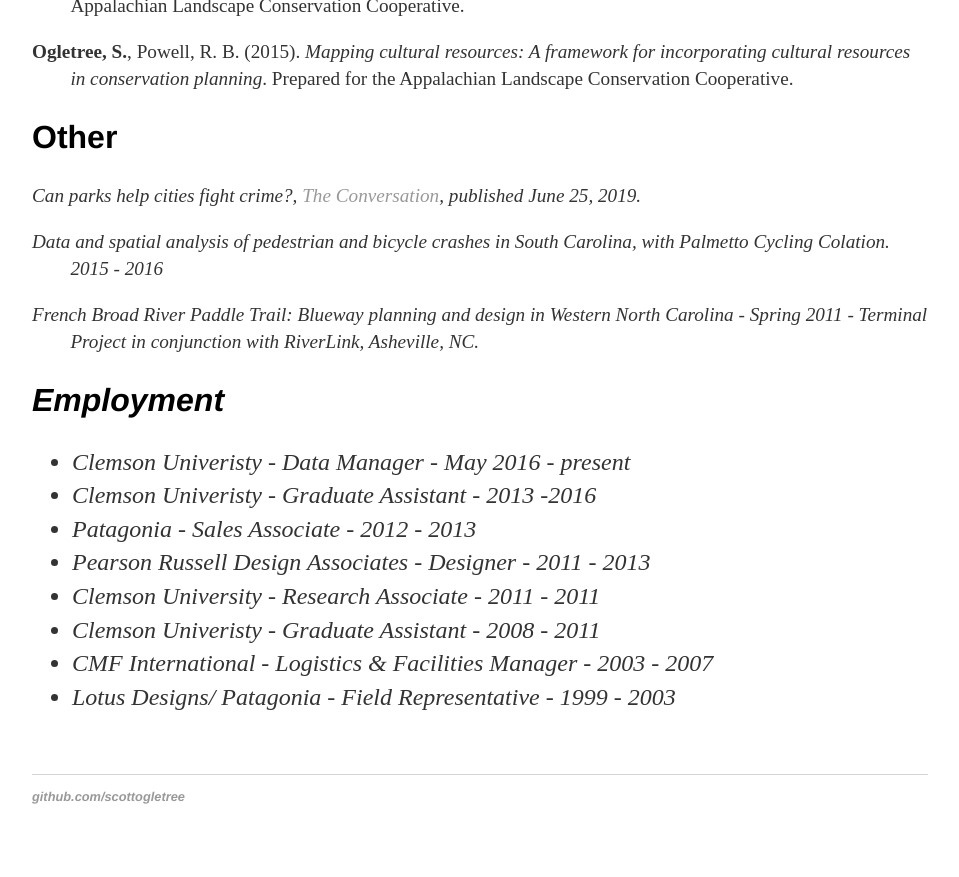
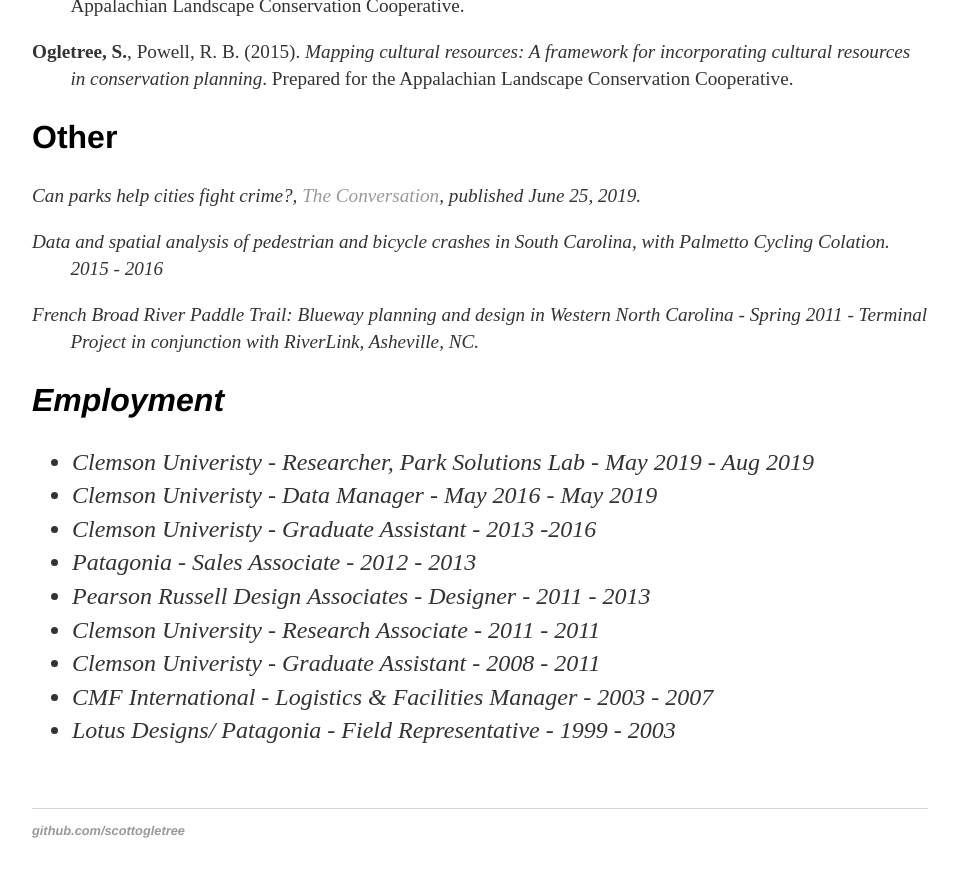
Before and after one commit to scottogletree/ogletrees.github.io, a Jekyll site: the page built from cv/index.html, in a window 1280 px wide and 900 px high, scrolled down 2566 px. Shown: the top 877 px of the window, without its empty margins (160-1119 px from the left). Built offline with Jekyll 4.4.1, drawn with Linux system fonts in a browser that asks for light colours.

Commit message:
update employments

```diff
--- a/cv/index.html
+++ b/cv/index.html
@@ -74,7 +74,8 @@
 		<!-- <h2>Other</h2> -->
 		<h2>Employment</h2>
 		<ul>
-		<li>Clemson Univeristy - Data Manager - <em>May 2016 - present</em></li>
+		<li>Clemson Univeristy - Researcher, Park Solutions Lab - <em>May 2019 - Aug 2019</em></li>
+		<li>Clemson Univeristy - Data Manager - <em>May 2016 - May 2019</em></li>
 		<li>Clemson Univeristy - Graduate Assistant - <em>2013 -2016</em></li>
 		<li>Patagonia - Sales Associate - <em>2012 - 2013</em></li>
 		<li>Pearson Russell Design Associates - Designer - <em>2011 - 2013</em></li>
```
